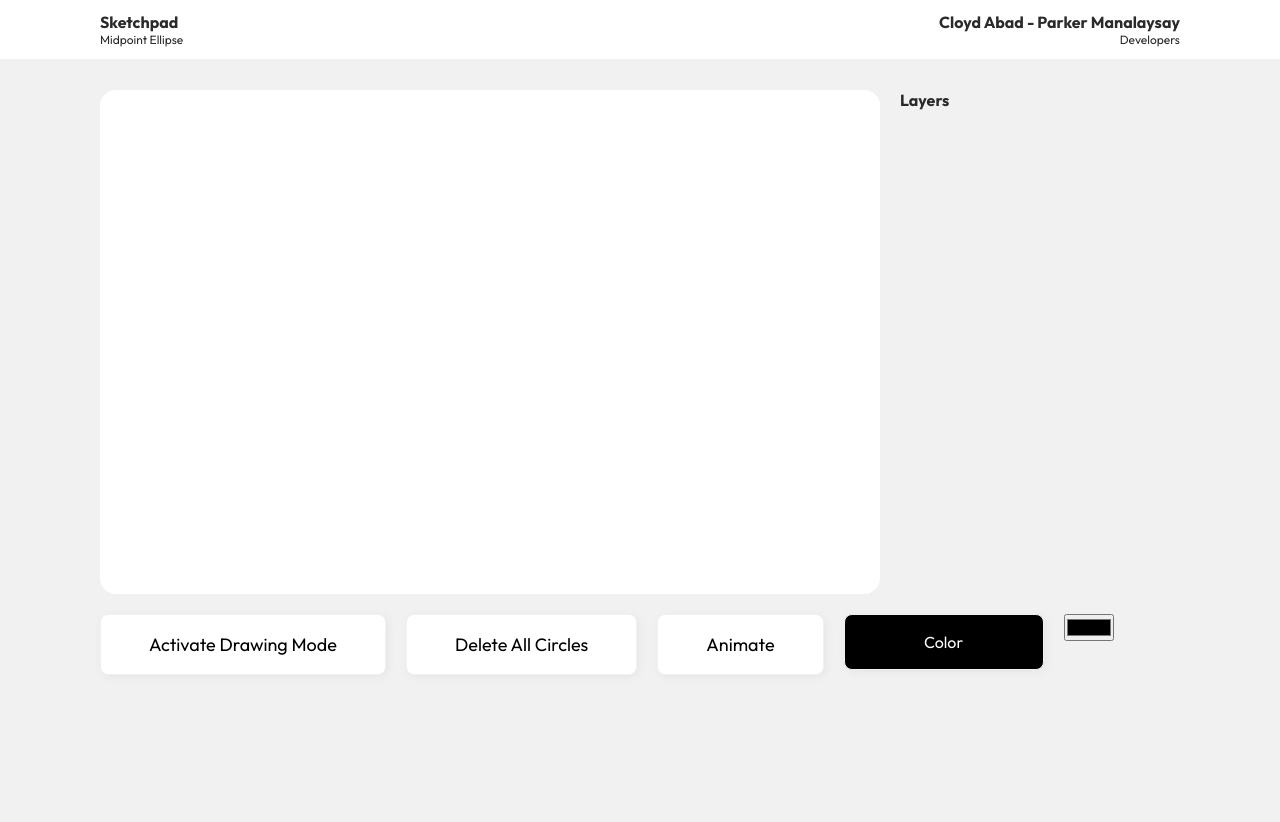
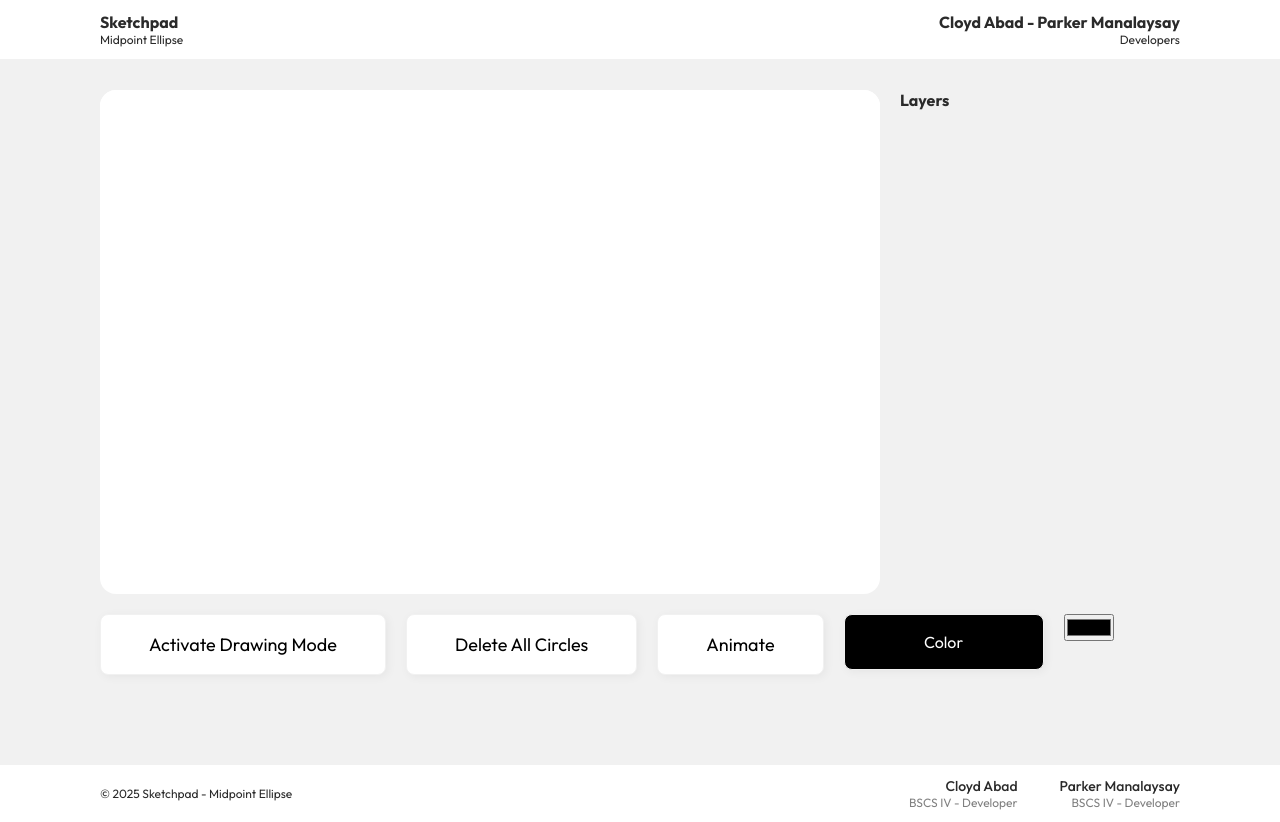
Before and after one commit to labadcloyd/graphics-finals, a Next.js app: page / in a window 1280 px wide. Before the commit the page ends 800 px from the top, so only its background shows below. Built offline with nearby package versions, Linux system fonts and the light colour scheme.

Commit message:
added footer

```diff
--- a/src/app/page.js
+++ b/src/app/page.js
@@ -1,5 +1,5 @@
 import styles from "./page.module.css";
-import { Navbar, Sketchpad } from "@/layouts";
+import { Footer, Navbar, Sketchpad } from "@/layouts";
 
 export default function Home() {
   return (
@@ -8,6 +8,7 @@ export default function Home() {
       <div className={styles.container}>
         <Sketchpad></Sketchpad>
       </div>
+      <Footer />
     </div>
   );
 }
--- a/src/app/page.module.css
+++ b/src/app/page.module.css
@@ -1,8 +1,11 @@
 .wrapper {
   width: 100%;
   display: flex;
-  justify-content: center;
-  align-items: flex-start;
+  flex-direction: column;
+  justify-content: space-between;
+  align-items: center;
+  height: 100%;
+  min-height: 100vh;
 }
 .container {
   max-width: 1080px;
--- /dev/null
+++ b/src/layouts/Footer/Footer.js
@@ -0,0 +1,36 @@
+import styles from "./styles.module.css";
+export default function Footer() {
+  return (
+    <div className={styles.wrapper}>
+      <div className={styles.container}>
+        <div>
+          <p>© 2025 Sketchpad - Midpoint Ellipse</p>
+        </div>
+        <div style={{ display: "flex", gap: "42px" }}>
+          <div
+            style={{
+              display: "flex",
+              alignItems: "flex-end",
+              flexDirection: "column",
+            }}
+          >
+            <p style={{ fontWeight: "500", fontSize: "14px" }}>Cloyd Abad</p>
+            <p style={{ color: "gray" }}>BSCS IV - Developer</p>
+          </div>
+          <div
+            style={{
+              display: "flex",
+              alignItems: "flex-end",
+              flexDirection: "column",
+            }}
+          >
+            <p style={{ fontWeight: "500", fontSize: "14px" }}>
+              Parker Manalaysay
+            </p>
+            <p style={{ color: "gray" }}>BSCS IV - Developer</p>
+          </div>
+        </div>
+      </div>
+    </div>
+  );
+}
--- /dev/null
+++ b/src/layouts/Footer/index.js
@@ -0,0 +1,2 @@
+import Footer from "./Footer";
+export default Footer;
--- /dev/null
+++ b/src/layouts/Footer/styles.module.css
@@ -0,0 +1,19 @@
+.wrapper {
+	display: flex;
+	justify-content: center;
+	align-items: center;
+
+	width: 100%;
+	background-color: #fff;
+}
+.container {
+	padding: 12px 0;
+	width: 100%;
+	max-width: 1080px;
+	display: flex;
+	justify-content: space-between;
+	align-items: center;
+}
+.wrapper p {
+	font-size: 12px;
+}
--- a/src/layouts/index.js
+++ b/src/layouts/index.js
@@ -1,2 +1,3 @@
 export { default as Navbar } from "./Navbar";
+export { default as Footer } from "./Footer";
 export { default as Sketchpad } from "./Sketchpad";
```
